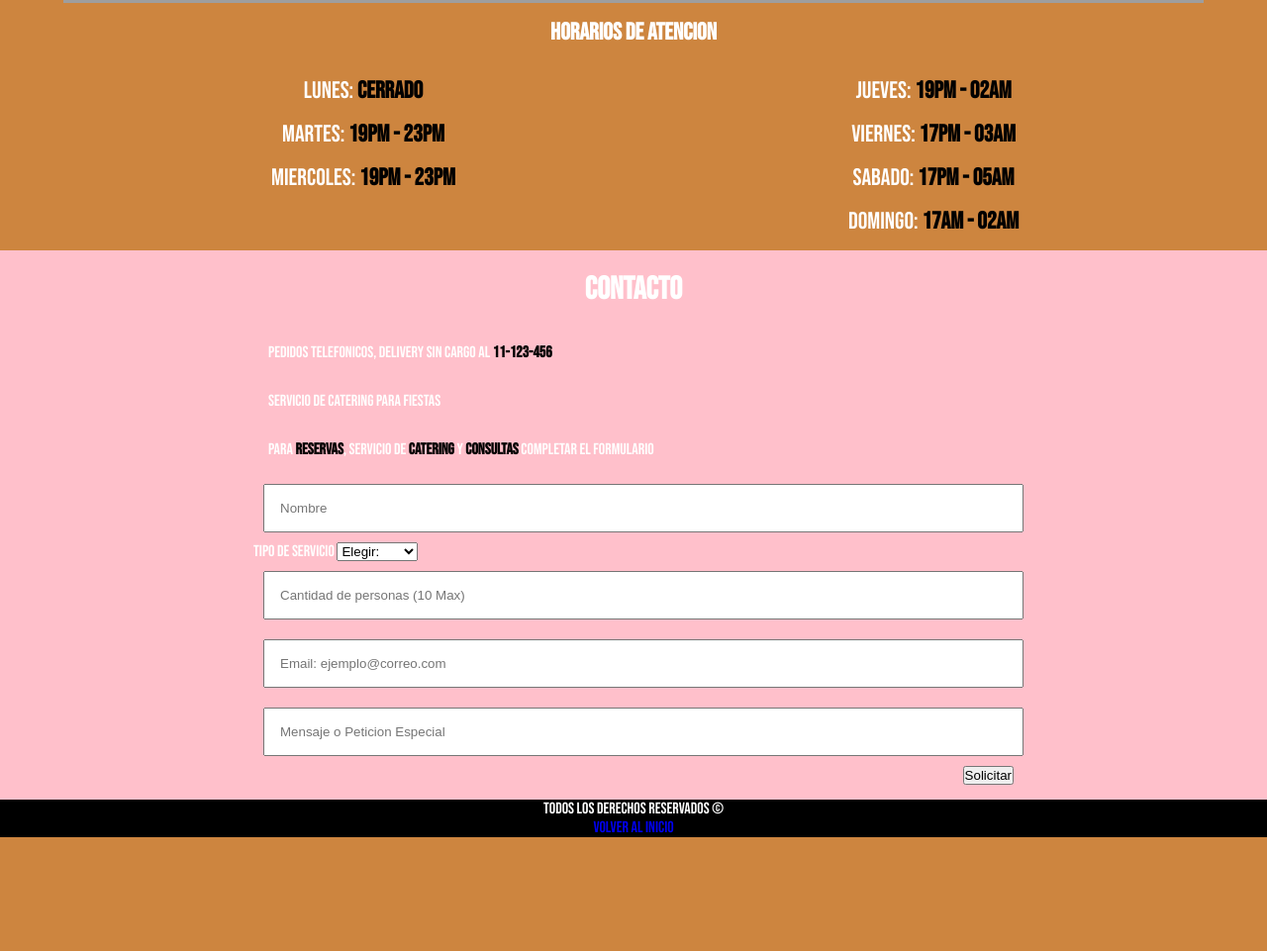
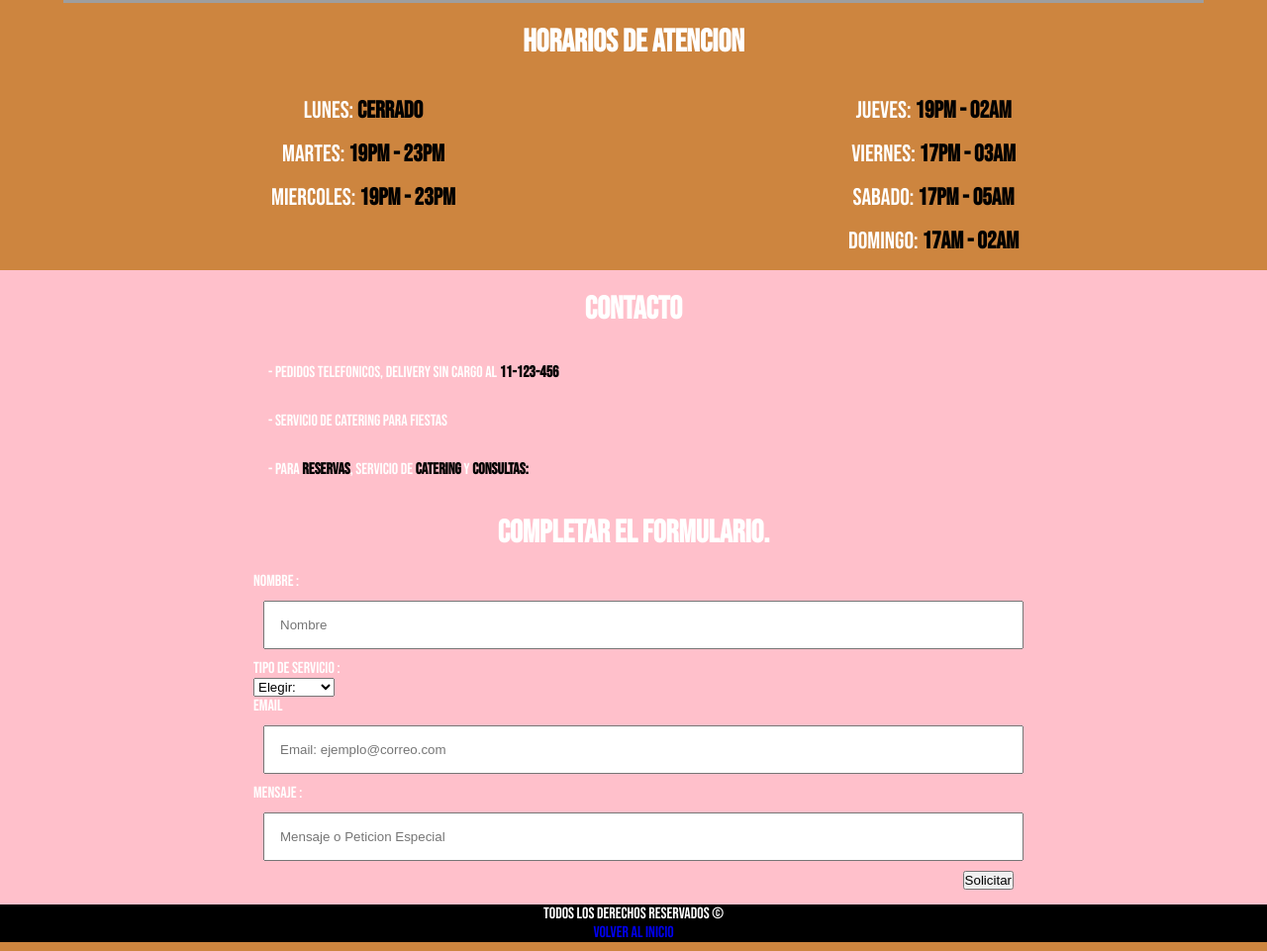
Before and after one commit to SantiagoLmartinez/Pizzeria, a plain HTML site: page index.html in a window 1280 px wide. Shown: the part 2483-3444 px from the top of the page at 99% size. Before the commit the page ends 3339 px from the top, so only its background shows below. Drawn offline with Linux system fonts and the light colour scheme; grey boxes are pictures that could not be loaded.

Commit message:
Update index.html

```diff
--- a/index.html
+++ b/index.html
@@ -54,7 +54,7 @@
             <!-- <a href="#" id="menu-empanadas-button" class="a-links">Empanadas</a> -->
         </div>
         <div class="food-div" onclick="changeMenuBebidas();">Bebidas
-            <a href="#" id="menu-bebidas-button" class="a-links">Bebidas</a>
+            <!-- <a href="#" id="menu-bebidas-button" class="a-links">Bebidas</a> -->
         </div>
     </article>
     <!--Menu-pizza-->
@@ -167,20 +167,22 @@
         </div>
 
         <!--Horarios del local-->
-        <div class="container-horarioDeAtencion">
-            <h2>Horarios de atencion</h2>
+        <div class="container-horarios">
+            <h2 class="text-center">Horarios de atencion</h2>
+            <section class="container-horarioDeAtencion">
                 <div class="content-izq">
                     <p >Lunes: <strong>CERRADO</strong></p>
                     <p >Martes: <strong>19pm - 23pm</strong></p>
                     <p >Miercoles: <strong>19pm - 23pm</strong></p>
                 </div>
 
-            <div class="content-der" >
+                <div class="content-der">
                     <p>Jueves: <strong>19pm - 02am</strong></p>
                     <p>Viernes: <strong>17pm - 03am</strong></p>
                     <p>Sabado: <strong>17pm - 05am</strong></p>
                     <p>Domingo: <strong>17am - 02am</strong></p>
                 </div>
+            </section>
         </div>
     </article>
 </section>
@@ -190,24 +192,29 @@
 <aside class="contacto-container ">
     <div class="content-center grid-container-contacto">
         <h2 id="contacto" class="text-center">Contacto</h2>
-        <p>Pedidos telefonicos, Delivery sin cargo al <strong>11-123-456</strong>
+        <p>- Pedidos telefonicos, Delivery sin cargo al <strong>11-123-456</strong>
 
         </p>
         <!-- <p>Martes y jueves <strong>2x1</strong>En pizzas de anana</p> -->
-        <p>Servicio de catering para fiestas</p>
-        <p>Para <strong>Reservas</strong>, servicio de <strong>Catering</strong> y <strong>Consultas</strong>
-            completar el formulario</p>
+        <p>- Servicio de catering para fiestas</p>
+        <p>- Para <strong>Reservas</strong>, servicio de <strong>Catering</strong> y <strong>Consultas: </strong></p>
 
-        <label for="name-input"><input type="text" id="name-input" placeholder="Nombre" required></label>
+        <h3 class="text-center">  completar el formulario.</h3>
+        <div>
+            <label for="name-input">Nombre :</label>
+            <input type="text" id="name-input" placeholder="Nombre" required>
+        </div>
+
+            <div>
+                <label for="option-form">Tipo de servicio :</label>
                 <br>
-            <div>
-                <label for="option-form">Tipo de servicio</label>
-                <select name="" id="option-form">
+                <select class="select-option" name="" id="option-form">
                     <option value="0" selected disabled>Elegir:</option>
                     <option value="1">Reserva</option>
                     <option value="2">Catering</option>
                     <option value="3">Consultas</option>
                 </select>
+
                 <!-- <fieldset>
                     <legend>Garantía</legend>
 
@@ -222,23 +229,30 @@
 
                 </fieldset> -->
             </div>
-        <input type="number" min="0" max="10" placeholder="Cantidad de personas (10 Max)" required>
-        <br>
+        <!-- <div>
+            <label class="margin-left" for="cant-person">Numero de personas: </label>
+            <input id="cant-person" type="number" min="0" max="10" placeholder="Cantidad de personas (10 Max)" required>
 
+        </div> -->
         <!-- <input type="date" placeholder="01/01/21"> -->
-        <label for="">
+        <div>
+            <label  for="email-input">Email
                 <input type="email" id="email-input" placeholder="Email: ejemplo@correo.com" required>
 
             </label>
-        <br>
 
+        </div>
+
+        <div>
+            <label for="message-input">Mensaje :</label>
         <input type="text" id="message-input" placeholder="Mensaje o Peticion Especial">
-        <br>
+
+        </div>
         <button class="btn-form" onclick="solicitarReserva();">Solicitar </button>
     </div>
 </aside>
 
-<footer class="footer">Todos los derechos reservados &copy; <br> <a href="#inicio">Volver al inicio</a></footer>
+<footer class="footer">Todos los derechos reservados &copy; <br> <a href="#">Volver al inicio</a></footer>
 
 
 <script src="main.js"></script>
```
Lines whose indentation alone changed are shown as unchanged.
